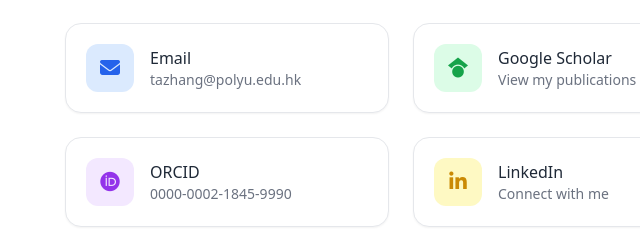
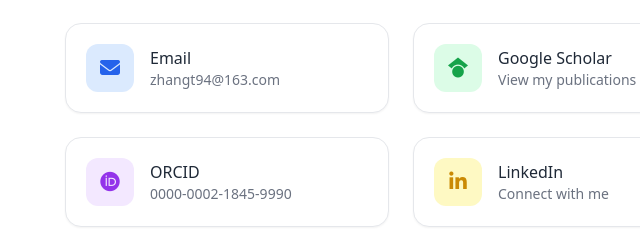
Before and after one commit to hfzhangtao/hfzhangtao.github.io, a plain HTML site: page index.html in a window 1280 px wide. Shown: the part 8527-8767 px from the top of the page, 239-879 px from the left. Drawn offline with nearby package versions, Linux system fonts and the light colour scheme.

Commit message:
Update email: tazhang@polyu.edu.hk -> zhangt94@163.com

```diff
--- a/index.html
+++ b/index.html
@@ -649,13 +649,13 @@
       </div>
       <div class="max-w-2xl mx-auto">
         <div class="grid md:grid-cols-2 gap-6 fade-in">
-          <a href="mailto:tazhang@polyu.edu.hk" class="flex items-center gap-4 p-5 rounded-2xl bg-white dark:bg-gray-800 border dark:border-gray-700 shadow-sm hover:shadow-md hover:border-primary transition-all duration-300 group">
+          <a href="mailto:zhangt94@163.com" class="flex items-center gap-4 p-5 rounded-2xl bg-white dark:bg-gray-800 border dark:border-gray-700 shadow-sm hover:shadow-md hover:border-primary transition-all duration-300 group">
             <span class="w-12 h-12 rounded-xl bg-blue-100 dark:bg-blue-900/30 flex items-center justify-center text-primary group-hover:bg-primary group-hover:text-white transition-colors">
               <i class="fa-solid fa-envelope text-xl"></i>
             </span>
             <div>
               <p class="font-medium">Email</p>
-              <p class="text-sm text-gray-500 dark:text-gray-400">tazhang@polyu.edu.hk</p>
+              <p class="text-sm text-gray-500 dark:text-gray-400">zhangt94@163.com</p>
             </div>
           </a>
 
```
